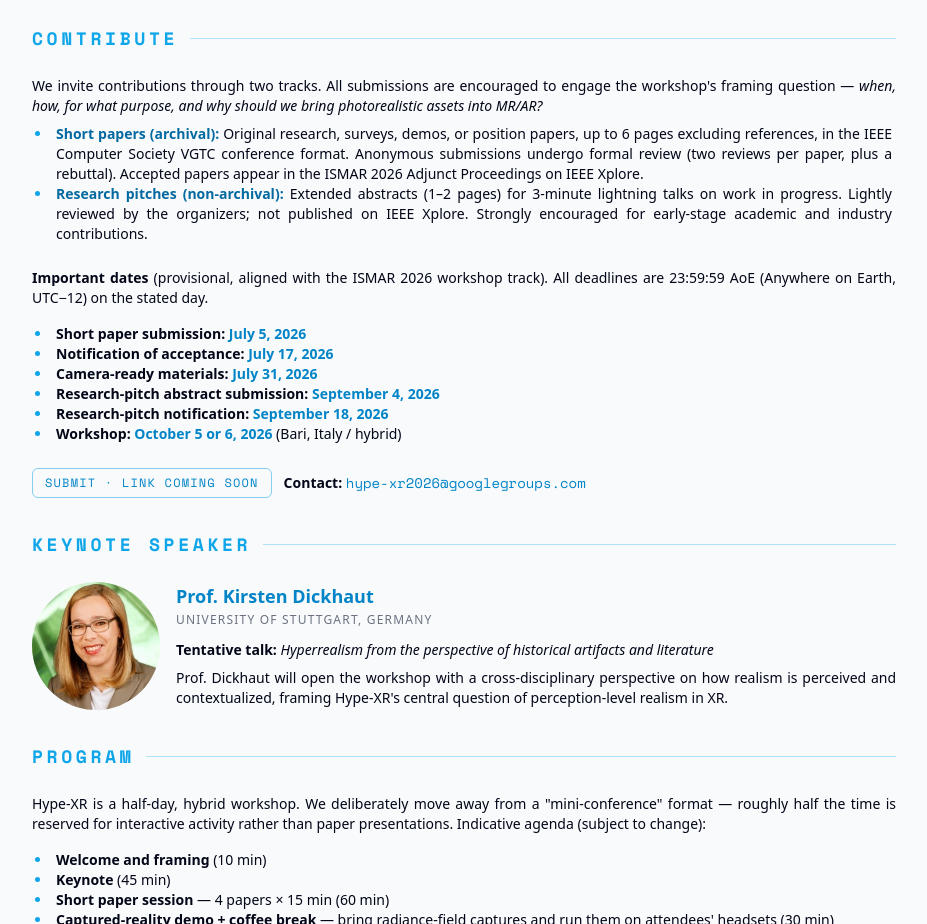
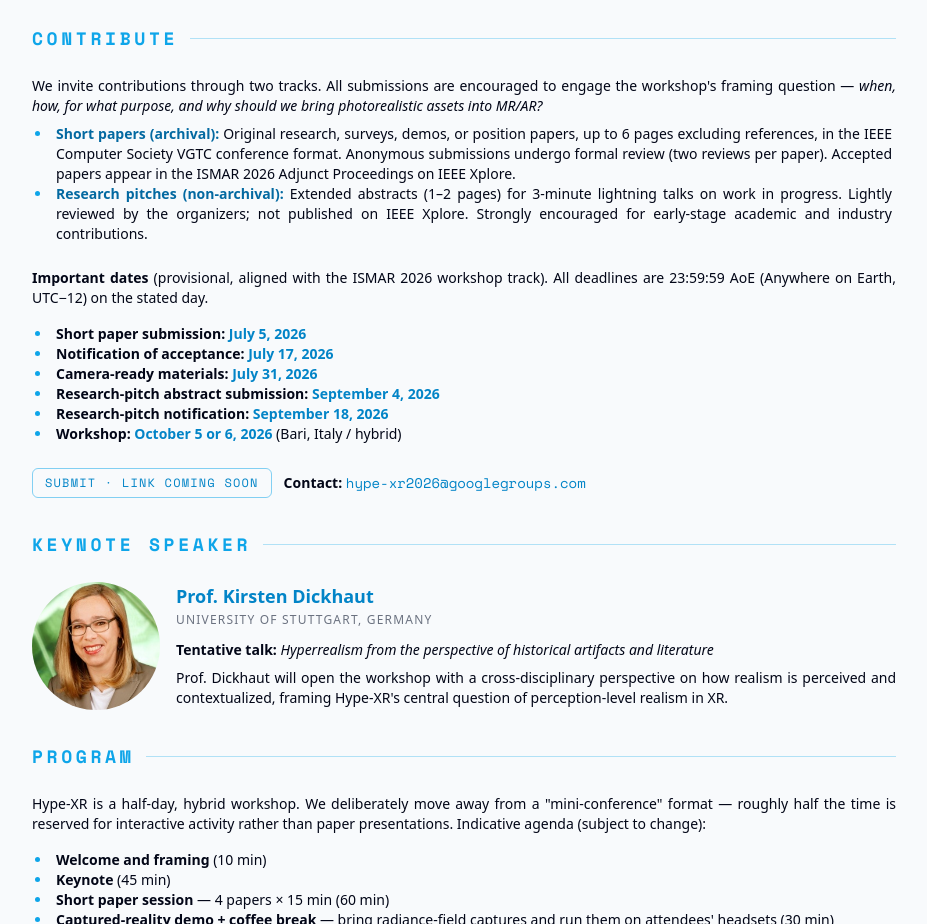
Before and after one commit to mediated-reality/rf4xr, a website: page docs/hype-xr2026/index.html in a window 1280 px wide. Shown: the part 1120-2044 px from the top of the page, without its empty margins (176-1103 px from the left). Drawn offline with nearby package versions, Linux system fonts and the light colour scheme.

Commit message:
fix minor text error

```diff
--- a/docs/hype-xr2026/index.html
+++ b/docs/hype-xr2026/index.html
@@ -171,7 +171,7 @@
                 <ul class="list-disc pl-5 pt-2 marker:text-sky-500 dark:marker:text-sky-400">
                     <li class="hover:bg-slate-200 dark:hover:bg-slate-700 transition-colors colors rounded-md px-1">
                         <span class="font-semibold text-sky-700 dark:text-sky-300">Short papers (archival):</span> Original research, surveys, demos, or position papers, up to 6 pages excluding references,
-                        in the IEEE Computer Society VGTC conference format. Anonymous submissions undergo formal review (two reviews per paper, plus a rebuttal).
+                        in the IEEE Computer Society VGTC conference format. Anonymous submissions undergo formal review (two reviews per paper).
                         Accepted papers appear in the ISMAR 2026 Adjunct Proceedings on IEEE Xplore.
                     </li>
                     <li class="hover:bg-slate-200 dark:hover:bg-slate-700 transition-colors colors rounded-md px-1">
```
